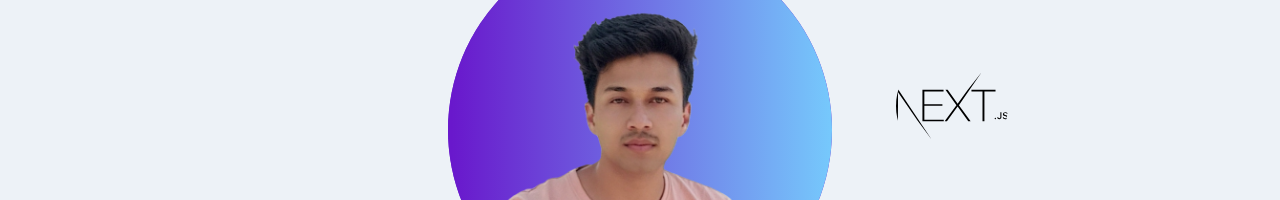
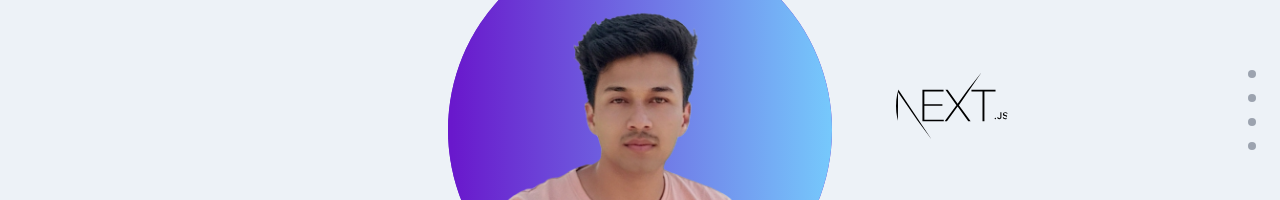
Before and after one commit to SeniorIntern/portfolio-site, a Next.js app: page / in a window 1280 px wide. Shown: the part 250-450 px from the top of the page. Built offline with nearby package versions, Linux system fonts and the light colour scheme.

Commit message:
Add navigation and links

```diff
--- a/app/layout.tsx
+++ b/app/layout.tsx
@@ -1,4 +1,5 @@
 import Aside from '@/components/common/Aside';
+import GoToControls from '@/components/common/GoToControls';
 import Header from '@/components/common/Header';
 import { cn } from '@/lib/utils';
 import type { Metadata } from 'next';
@@ -22,6 +23,7 @@ export default function RootLayout({
       >
         <Header />
         <Aside />
+        <GoToControls />
         <main className="grow bg-[#EDF2F7]">{children}</main>
       </body>
     </html>
--- a/components/ProjectsDisplay.tsx
+++ b/components/ProjectsDisplay.tsx
@@ -3,14 +3,14 @@ import Image from 'next/image';
 
 const ProjectsDisplay = () => {
   return (
-    <article className="space-y-6">
+    <article id="projects" className="space-y-6">
       <p className="text-center text-5xl font-semibold">
         Have A Look At <span className="text-blue-800">My Projects</span>
       </p>
 
       <div className="mx-auto grid w-fit grid-cols-3 gap-16">
         {Array.from({ length: 5 }).map((_, idx) => (
-          <div className="rounded-md bg-white px-2 pt-2">
+          <div key={idx} className="rounded-md bg-white px-2 pt-2">
             <div key={idx} className="relative h-36 w-64">
               <Image
                 src={FrontendImage}
--- a/components/SkillsDisplay.tsx
+++ b/components/SkillsDisplay.tsx
@@ -155,14 +155,17 @@ const skills = [
 
 const SkillsDisplay = () => {
   return (
-    <article className="space-y-6">
+    <article id="skills" className="space-y-6">
       <p className="text-center text-5xl font-semibold">
         These Are My <span className="text-blue-800">Skills</span>
       </p>
 
       <div className="mx-auto flex w-[80%] flex-wrap justify-center">
         {skills.map((item, idx) => (
-          <div className="m-4 grid size-24 place-items-center rounded-full bg-white">
+          <div
+            key={idx}
+            className="m-4 grid size-24 place-items-center rounded-full bg-white"
+          >
             <div key={idx} className="relative size-14">
               <Image
                 src={item.logo}
--- a/components/SpecialityDisplay.tsx
+++ b/components/SpecialityDisplay.tsx
@@ -5,7 +5,7 @@ import Image, { StaticImageData } from 'next/image';
 
 const SpecialityDisplay = () => {
   return (
-    <section className="space-y-10">
+    <section id="about" className="space-y-10">
       <article className="text-center text-5xl font-semibold">
         <p>
           I Know That <span className="text-blue-800">Development</span>
--- /dev/null
+++ b/components/common/GoToControls.tsx
@@ -0,0 +1,26 @@
+import Link from 'next/link';
+
+const GoToControls = () => {
+  return (
+    <aside className="fixed bottom-1/2 right-6 flex flex-col gap-1 space-y-3">
+      <Link
+        href={'/'}
+        className="inline-block size-2 rounded-full bg-gray-400"
+      ></Link>
+      <Link
+        href={'#about'}
+        className="inline-block size-2 rounded-full bg-gray-400"
+      ></Link>
+      <Link
+        href={'#projects'}
+        className="inline-block size-2 rounded-full bg-gray-400"
+      ></Link>
+      <Link
+        href={'#skills'}
+        className="inline-block size-2 rounded-full bg-gray-400"
+      ></Link>
+    </aside>
+  );
+};
+
+export default GoToControls;
--- a/components/common/Header.tsx
+++ b/components/common/Header.tsx
@@ -8,15 +8,15 @@ const Header = () => {
     },
     {
       label: 'about',
-      href: '/about'
+      href: '#about'
     },
     {
       label: 'projects',
-      href: '/projects'
+      href: '#projects'
     },
     {
       label: 'skills',
-      href: '/skills'
+      href: '#skills'
     }
   ];
 
@@ -34,7 +34,7 @@ const Header = () => {
           <Link
             key={idx}
             href={item.href}
-            className="text-[0.8rem] text-gray-500"
+            className="border-blue-800 text-[0.8rem] text-gray-500 hover:border-t-2 hover:text-blue-800"
           >
             {item.label.toUpperCase()}
           </Link>
--- a/package.json
+++ b/package.json
@@ -25,6 +25,7 @@
     "postcss": "^8",
     "prettier": "^3.3.3",
     "prettier-plugin-tailwindcss": "^0.6.5",
+    "sharp": "^0.33.4",
     "tailwindcss": "^3.4.1",
     "typescript": "^5"
   }
```
Also changed, not shown: 1 other file (tests, documents, lock files or other folders).
